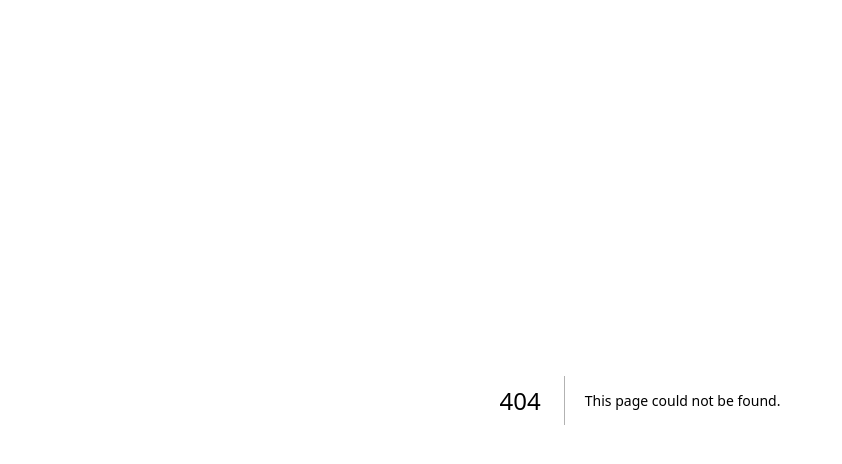
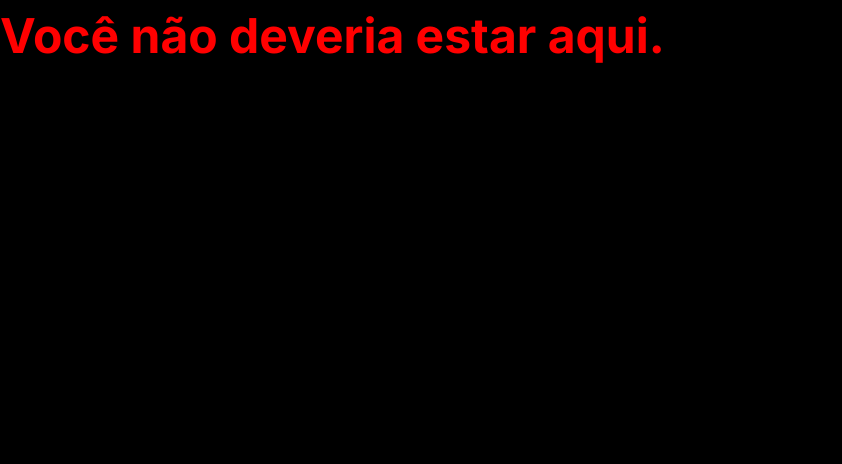
Before and after one commit to g-pg/movies-list, a Next.js app: page /admin in a window 1280 px wide. Before the commit this address had no page. Shown: the top 464 px of the page, without its empty margins (0-842 px from the left). Built offline with nearby package versions, Linux system fonts and the light colour scheme; no server answers; the database is empty; sample sign-in values are in the browser's storage.

Commit message:
added admin role

```diff
--- a/pages/test/index.jsx
+++ b/pages/admin/index.jsx
@@ -1,10 +1,34 @@
-import React, { use, useState } from "react";
-import { useSession, signIn, signOut } from "next-auth/react";
+import React, { useEffect, useState } from "react";
+import { signOut } from "next-auth/react";
 import fetcher from "@/lib/fetcher";
+import { authOptions } from "../api/auth/[...nextauth]";
+import { getServerSession } from "next-auth";
+import useCurrentUser from "@/hooks/useCurrentUser";
+import { useRouter } from "next/router";
+
+export async function getServerSideProps(context) {
+	const session = await getServerSession(context.req, context.res, authOptions);
+
+	if (!session) {
+		return {
+			redirect: {
+				destination: "/?auth=true",
+				permanent: false,
+			},
+		};
+	}
+
+	return {
+		props: {},
+	};
+}
 
 export default function TestPage() {
 	const [user, setUser] = useState("");
 	const [userFound, setUserFound] = useState("");
+	const router = useRouter();
+	const { data: userLogged, status } = useCurrentUser();
+	console.log(router);
 
 	async function findUser(user) {
 		try {
@@ -42,6 +66,29 @@ export default function TestPage() {
 
 	function handleSignOut() {
 		signOut({ callbackUrl: "/" });
+	}
+
+	useEffect(() => {
+		if (userLogged && userLogged.role !== "admin") {
+			router.replace("/?auth=true");
+		}
+	}, [userLogged, router]);
+
+	if (userLogged?.role != "admin") {
+		return (
+			<p
+				style={{
+					position: "absolute",
+					inset: "0",
+					margin: "auto",
+					color: "red",
+					fontSize: "3rem",
+					fontWeight: "700",
+				}}
+			>
+				Você não deveria estar aqui.
+			</p>
+		);
 	}
 	return (
 		<>
```
Also changed, not shown: 1 other file (tests, documents, lock files or other folders).
